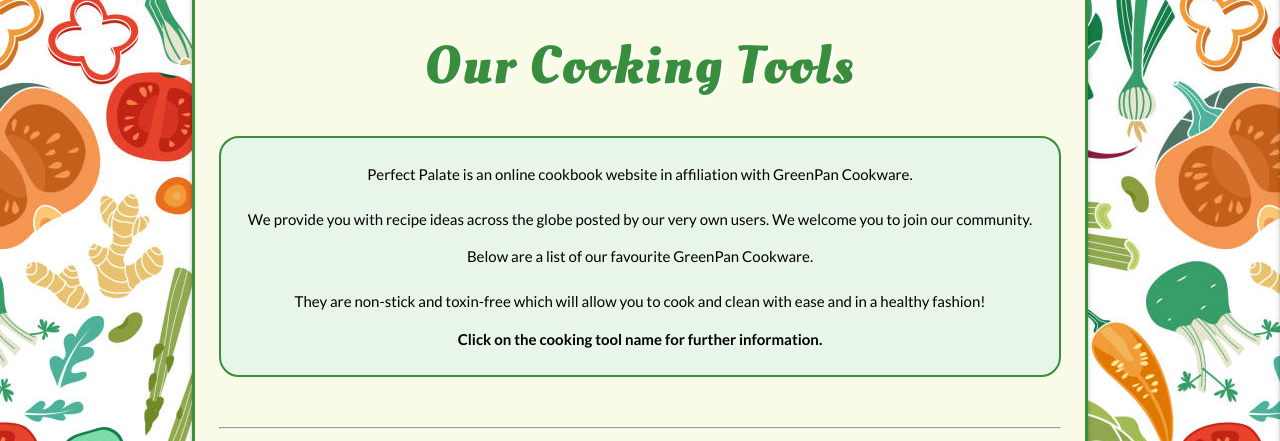
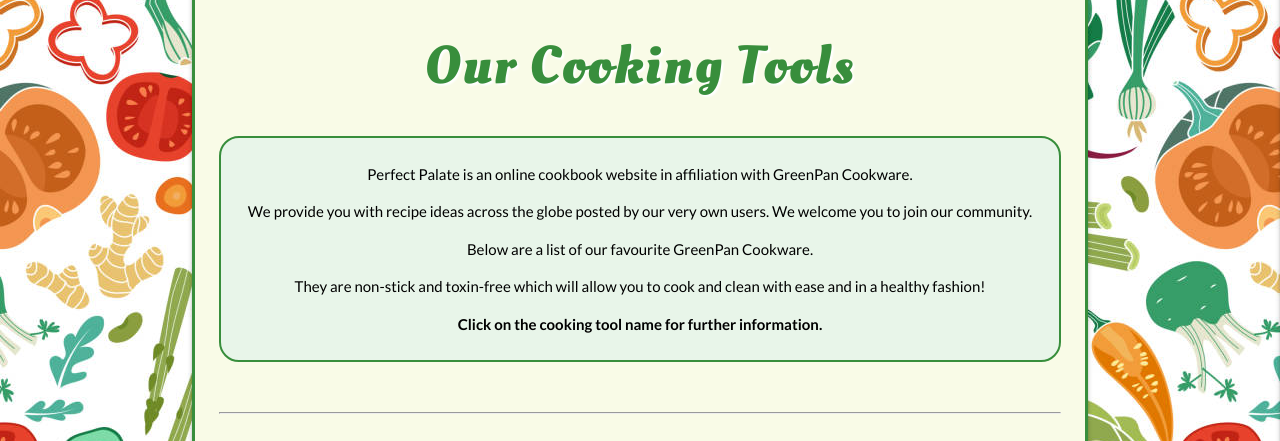
Before and after one commit to jerhabor/perfect-palate, a Flask app: page /cooking_tools in a window 1280 px wide. Shown: the part 83-524 px from the top of the page. Run offline with Flask 2, Linux system fonts and the light colour scheme; some libraries are stand-ins or nearby versions.

Commit message:
MAINT: Cleaned up code for partnership description so that the layout is smoother on the UI.

```diff
--- a/templates/cooking_tools.html
+++ b/templates/cooking_tools.html
@@ -12,8 +12,18 @@
         </div>
         <!-- Partnership Description -->
         <div class="row center-align tools-info">
-            <p>Perfect Palate is an online cookbook website in affiliation with <a href="https://www.greenpan.co.uk/" class="black-text greenpan">GreenPan Cookware</a>.<br><br class="show-on-small"> We provide you with recipe ideas across the globe posted by our very own users. We welcome you to join our community.</p>
-            <p>Below are a list of our favourite <a href="https://www.greenpan.co.uk/" class="black-text greenpan">GreenPan Cookware</a>. <br><br class="show-on-small">They are non-stick and toxin-free which will allow you to cook and clean with ease and in a healthy fashion!</p>
+            <p>
+                Perfect Palate is an online cookbook website in affiliation with <a href="https://www.greenpan.co.uk/" class="black-text greenpan">GreenPan Cookware</a>.
+            </p>
+            <p>
+                We provide you with recipe ideas across the globe posted by our very own users. We welcome you to join our community.
+            </p>
+            <p>
+                Below are a list of our favourite <a href="https://www.greenpan.co.uk/" class="black-text greenpan">GreenPan Cookware</a>.
+            </p>
+            <p>
+                They are non-stick and toxin-free which will allow you to cook and clean with ease and in a healthy fashion!
+            </p>
             <p class="teaser">Click on the cooking tool name for further information.</p>
         </div><br><hr><br>
         <!-- Chop & Grill Knife block + Board -->
```
